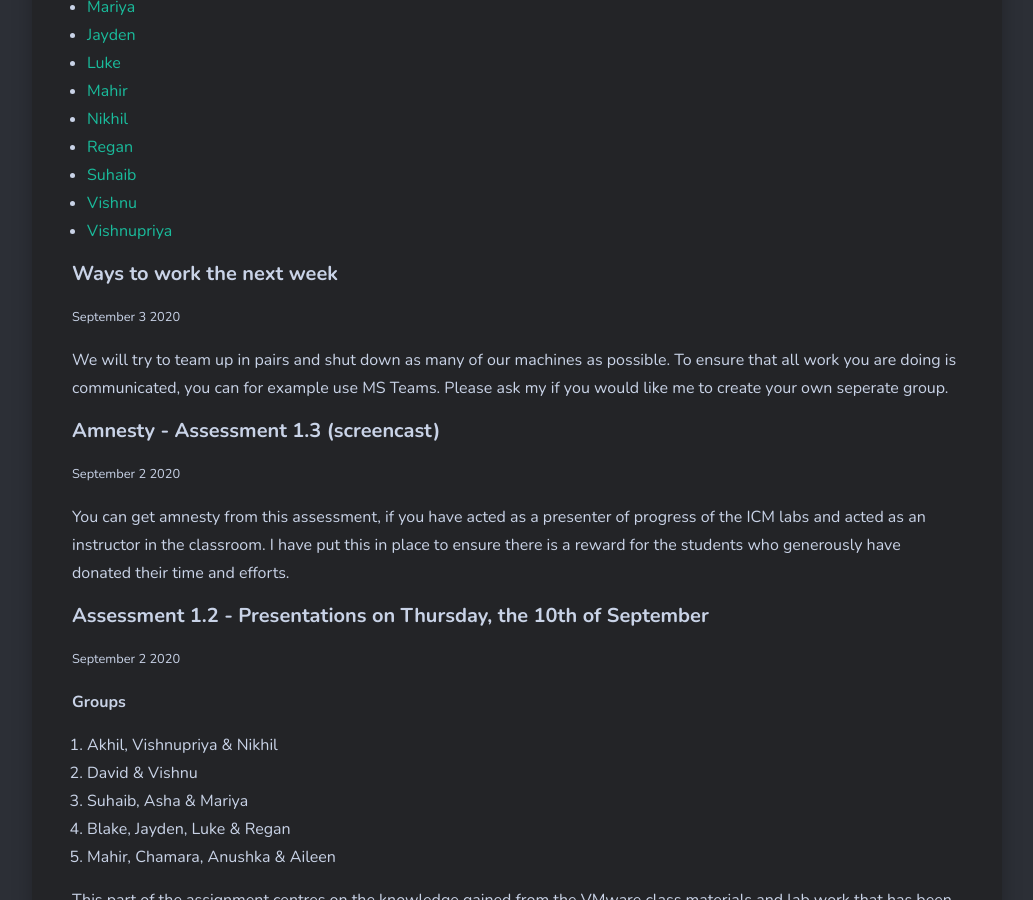
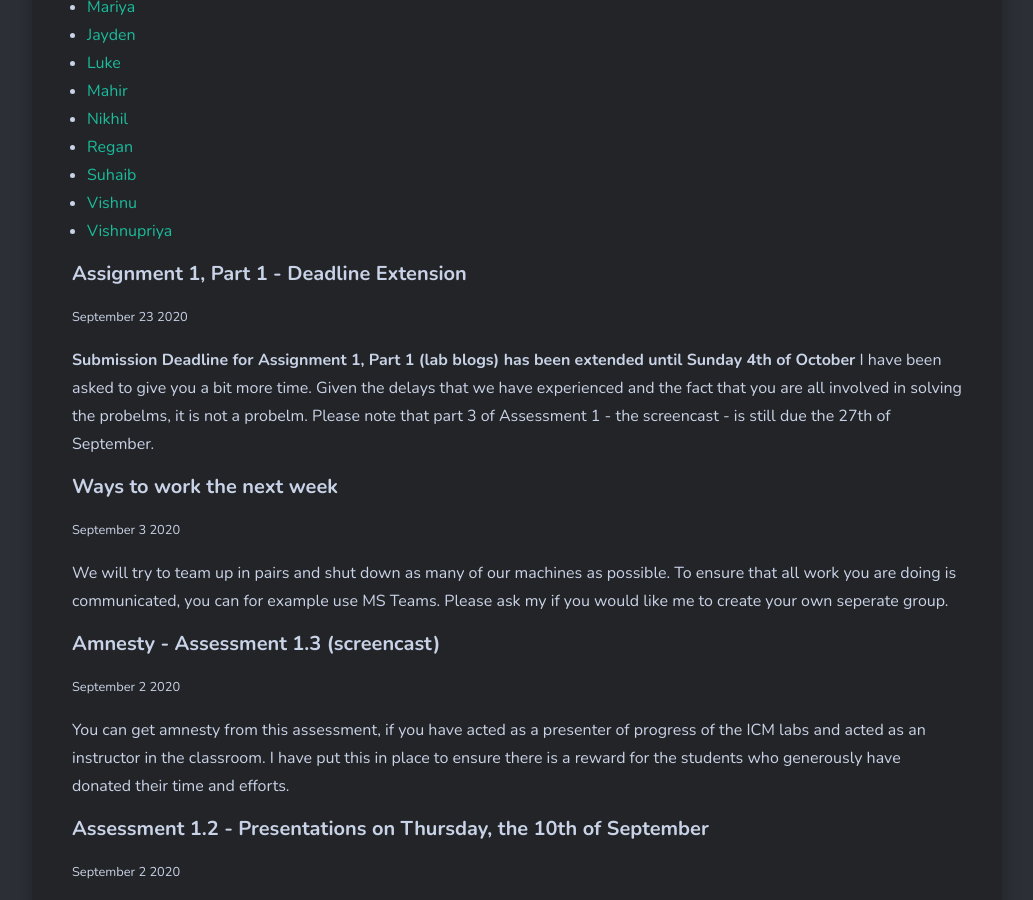
Before and after one commit to larsoliverdam/nmit, a Jekyll site: the page built from _pages/NET701.md, in a window 1280 px wide and 900 px high, scrolled down 1158 px. Shown: the whole window, without its empty margins (123-1156 px from the left). Built offline with Jekyll 4.4.1, drawn with Linux system fonts in a browser that asks for light colours; nearby versions of some CDN libraries; comment, search, counter and statistics services are not loaded.

Commit message:
NET701 assessment 1.1 extension

```diff
--- a/_pages/NET701.md
+++ b/_pages/NET701.md
@@ -24,6 +24,12 @@ image: VMware.jpg
 * [Suhaib](https://parappallath.wordpress.com/)
 * [Vishnu](https://badboynet701.wordpress.com/)
 * [Vishnupriya](https://vishnupriyanet701.wordpress.com/)
+
+#### Assignment 1, Part 1 - Deadline Extension
+<small>September 23 2020</small>
+
+**Submission Deadline for Assignment 1, Part 1 (lab blogs) has been extended until Sunday 4th of October**
+I have been asked to give you a bit more time. Given the delays that we have experienced and the fact that you are all involved in solving the probelms, it is not a probelm. Please note that part 3 of Assessment 1 - the screencast - is still due the 27th of September.
 
 #### Ways to work the next week
 <small>September 3 2020</small>
```
